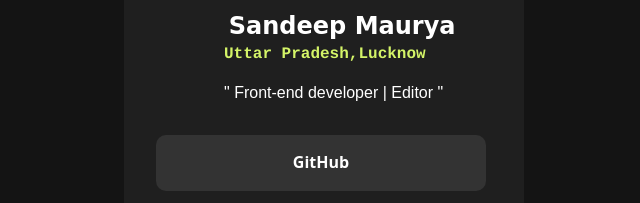
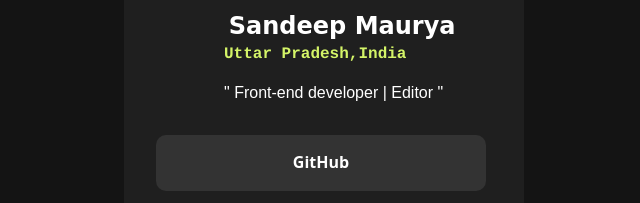
Before and after one commit to developersandeepji/social-media, a plain HTML site: page social-links-profile-main-developer/index.html in a window 1280 px wide. Shown: the part 201-404 px from the top of the page, 316-956 px from the left. Drawn offline with Linux system fonts and the light colour scheme.

Commit message:
Update index.html

```diff
--- a/social-links-profile-main-developer/index.html
+++ b/social-links-profile-main-developer/index.html
@@ -15,7 +15,7 @@
         <img class="card-image" src="./assets/photo_2024-10-04_19-09-25.jpg" alt="avatar-jessica">
         <div class="card-content">
             <h2>Sandeep Maurya</h2>
-            <h4>Uttar Pradesh,Lucknow</h4>
+            <h4>Uttar Pradesh,India</h4>
             <p> " Front-end developer | Editor "</p>
         </div>
         <div class="social-media">
```
